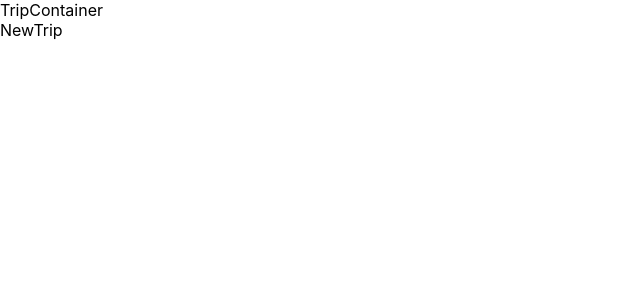
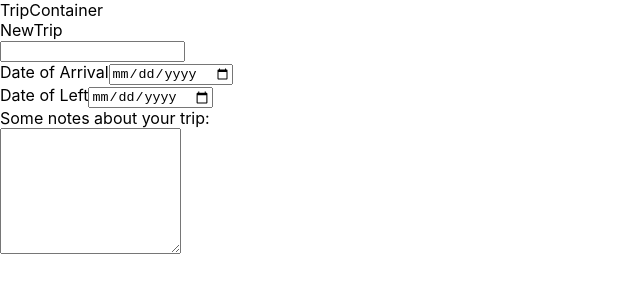
Before and after one commit to bnoxb/travl-trakr-react, a React (Create React App) app: page /trips in a window 1280 px wide. Shown: the top 300 px of the page, without its empty margins (0-640 px from the left). Built offline with nearby package versions, Linux system fonts and the light colour scheme.

Commit message:
New Trip form added

```diff
--- a/src/NewTrip/index.js
+++ b/src/NewTrip/index.js
@@ -12,8 +12,23 @@ class NewTrip extends Component {
 
 	render() {
 		return (
-			<div>NewTrip</div>
+			<div>
+				<div>NewTrip</div>
+				<form>
+					<input type='text' name='name' onChange={this.handleChange} /><br/>
+					<label>
+						Date of Arrival
+						<input type='date' name='dateArrived' onChange={this.handleChange} />
+					</label><br/>
+					<label>
+						Date of Left
+						<input type='date' name='dateLeft' onChange={this.handleChange} />
+					</label><br/>
+					<label>Some notes about your trip:</label><br/>
+					<textarea name='notes' rows='8' columns='50'></textarea>
 
+				</form>
+			</div>
 		)
 	}
 }
```
